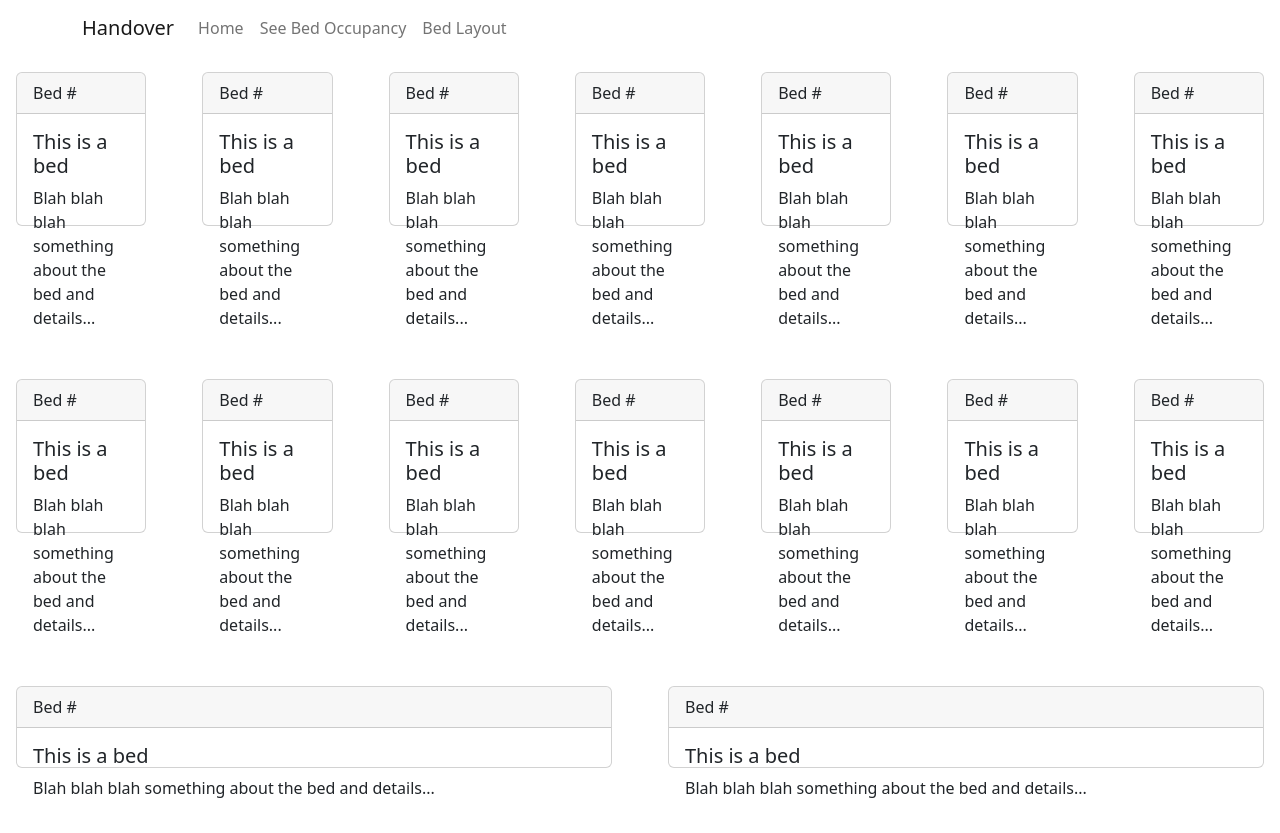
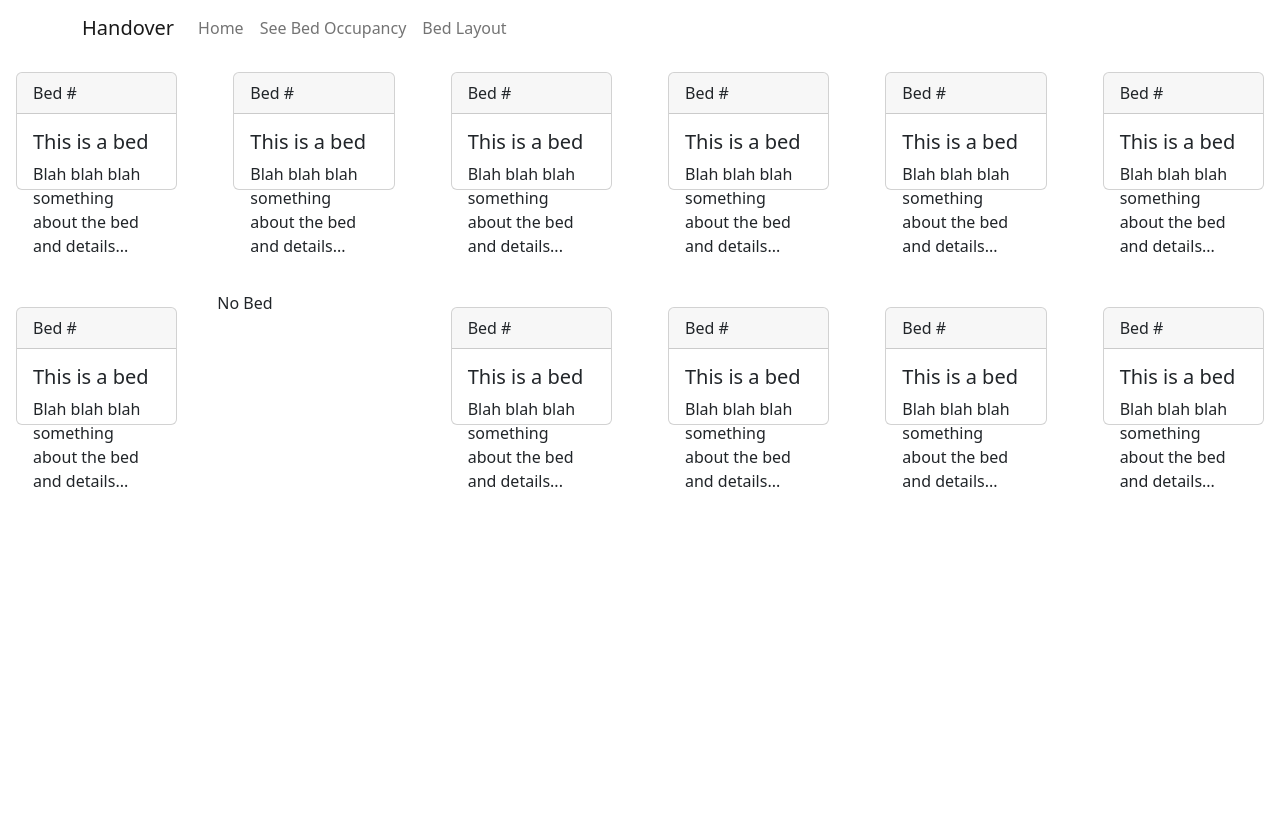
Before and after one commit to mattwillis47/handover, a React (Create React App) app: page /bed-layout in a window 1280 px wide. After the commit the page ends 800 px from the top, so only its background shows below. Built offline with nearby package versions, Linux system fonts and the light colour scheme.

Commit message:
On train - worked on grids

```diff
--- a/src/Components/BedGrid/BedGrid.css
+++ b/src/Components/BedGrid/BedGrid.css
@@ -1,3 +1,3 @@
 .to-be-edited {
-    border: 10px solid black;
+    max-width: 75px;
 }
--- a/src/Components/BedGrid/BedGrid.js
+++ b/src/Components/BedGrid/BedGrid.js
@@ -7,14 +7,48 @@ import "./BedGrid.css"
 
 function BedGrid() {
     return (
-
-    <Row>
-      {Array.from({ length: 16 }).map((_, idx) => (
+  <>
+      <Row>
+          <Col>
+            <BedIcon className='to-be-edited'/>
+          </Col>
+          <Col>
+            <BedIcon className='to-be-edited'/>
+          </Col>
+          <Col>
+            <BedIcon className='to-be-edited'/>
+          </Col>
+          <Col>
+            <BedIcon className='to-be-edited'/>
+          </Col>
+          <Col>
+            <BedIcon className='to-be-edited'/>
+          </Col>
+          <Col>
+            <BedIcon className='to-be-edited'/>
+          </Col>
+      </Row>
+      <Row>
+      <Col>
+        <BedIcon className='to-be-edited'/>
+        </Col>
+        <Col>
+          <div>No Bed</div>
+        </Col>
         <Col>
           <BedIcon className='to-be-edited'/>
         </Col>
-      ))}
-    </Row>
+        <Col>
+          <BedIcon className='to-be-edited'/>
+        </Col>
+        <Col>
+          <BedIcon className='to-be-edited'/>
+        </Col>
+        <Col>
+          <BedIcon className='to-be-edited'/>
+        </Col>
+      </Row>
+    </>
   );
 }
 
--- a/src/sandbox.js
+++ b/src/sandbox.js
@@ -0,0 +1,3 @@
+
+
+console.log(Array.from({length:4}));
```
